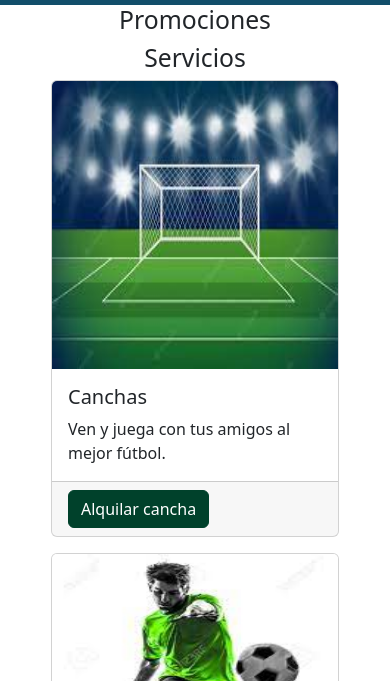
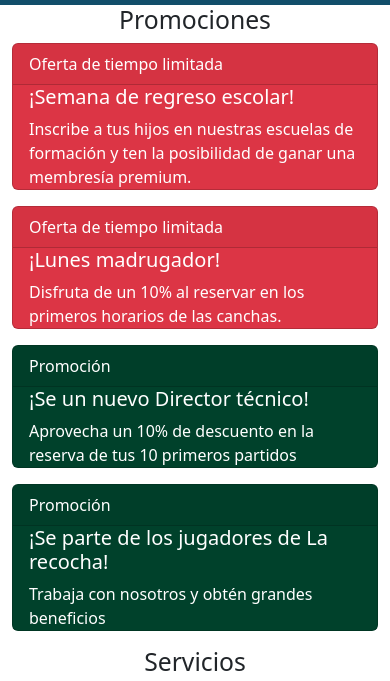
Before and after one commit to sergio16im/PreEntrega-3-Suarez, a website: page index.html in a window 390 px wide. Shown: the part 135-816 px from the top of the page. Drawn offline with nearby package versions, Linux system fonts and the light colour scheme; files that its build step writes are made by us from their sources.

Commit message:
Se agregan promociones en la pagina de inicio movil. Se eliminan imagenes en desuso

```diff
--- a/index.html
+++ b/index.html
@@ -73,6 +73,64 @@
         <div>
           <h2 class="text-center">Promociones</h2>
         </div>
+        <section class="d-block d-md-none container">
+          <div class="row justify-content-center">
+            <div class="col-sm-5">
+              <div class="card text-white bg-danger mb-3">
+
+                <a href="./pages/eventos.html " class="text-decoration-none text-white">
+                  <div class="card-header">Oferta de tiempo limitada</div>
+                  <div>
+                    <h5 class="card-title mx-3">¡Semana  de regreso escolar!</h5>
+                    <p class="card-text mx-3">Inscribe a tus hijos en nuestras escuelas de formación y ten la posibilidad de ganar una membresía premium.</p>
+                  </div>
+                </a>
+
+              </div>
+
+            </div>
+            <div class="col-sm-5">
+              <div class="card text-white bg-danger mb-3">
+                <a href="./pages/perfil_cancha.html " class="text-decoration-none text-white">
+                  <div class="card-header">Oferta de tiempo limitada</div>
+                  <div>
+                    <h5 class="card-title mx-3">¡Lunes madrugador!</h5>
+                    <p class="card-text mx-3">Disfruta de un 10% al reservar en los primeros horarios de las canchas.</p>
+                  </div>
+
+                </a>
+
+               </div>
+
+
+            </div>
+            <div class="col-sm-5">
+              <div class="card text-white bg-success mb-3">
+                  <a href="./pages/registro.html " class="text-decoration-none text-white">
+                    <div class="card-header">Promoción</div>
+                    <div>
+                      <h5 class="card-title mx-3">¡Se un  nuevo Director técnico!</h5>
+                      <p class="card-text mx-3">Aprovecha un 10% de descuento en la reserva de tus 10 primeros partidos</p>           </div>
+
+                  </a>
+
+              </div>
+            </div>
+            <div class="col-sm-5">
+              <div class="card text-white bg-success mb-3 h-sm-100">
+                <a href="./pages/contacto.html " class="text-decoration-none text-white">
+                  <div class="card-header">Promoción</div>
+                  <div>
+                    <h5 class="card-title mx-3">¡Se parte de los jugadores de La recocha!</h5>
+                    <p class="card-text mx-3">Trabaja con nosotros y obtén grandes beneficios</p>
+                  </div>
+
+                </a>
+
+               </div>
+
+          </div>
+        </section>
         <section class="d-none d-md-block container">
           <div id="carouselExampleInterval" class="carousel slide-container" data-bs-ride="carousel">
             <div class="carousel-inner">
@@ -83,7 +141,7 @@
                 <img src="./images/carrusel_2.webp" class="d-block w-100" alt="Promocion 2">
               </div>
               <div class="carousel-item" data-bs-interval="5000">
-                <img src="./images/carrusel_3.jpg" class="d-block w-100" alt="Promocion 3">
+                <img src="./images/carrusel_3.webp" class="d-block w-100" alt="Promocion 3">
               </div>
             </div>
             <button class="carousel-control-prev" type="button" data-bs-target="#carouselExampleInterval" data-bs-slide="prev">
```
Also changed, not shown: images/carrusel_3.webp (added), images/promocion.jpg (deleted), images/promocion_2.jpg (deleted).
